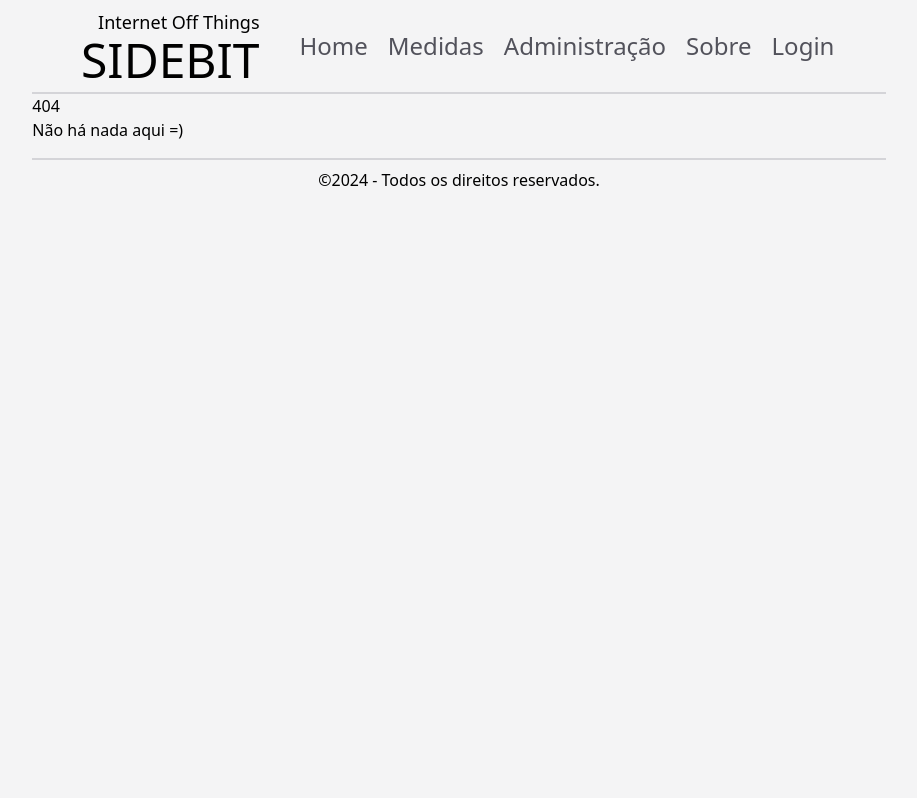
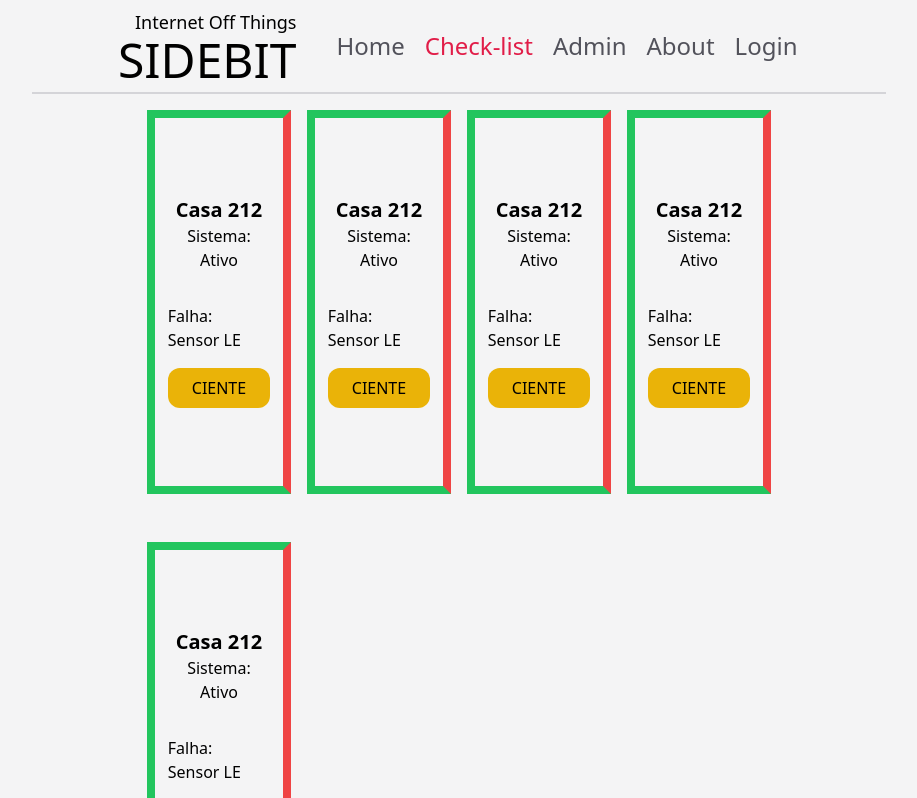
Before and after one commit to mig-ramos/iot-al-res-001, a React (Vite) app in the folder web/: page /checklist in a window 1280 px wide. Before the commit this address had no page. Shown: the top 798 px of the page, without its empty margins (181-1098 px from the left). Built offline with nearby package versions, Linux system fonts and the light colour scheme.

Commit message:
feat: cria page checklist

```diff
--- a/web/src/App.tsx
+++ b/web/src/App.tsx
@@ -2,13 +2,13 @@ import Content from './components/content';
 import { BrowserRouter, Routes, Route } from 'react-router'
 import { Header } from './components/Header.';
 import Home from './pages/Home'
-import Measures from './pages/Measures'
 import Admin from './pages/Admin'
 import About from './pages/About'
 import NotFound from './pages/NotFound';
 import Login from './pages/Login';
 import Register from './pages/Register';
 import { Footer } from './components/footer';
+import CheckList from './pages/CheckList';
 
 function App() {
 
@@ -19,7 +19,7 @@ function App() {
           <Header />
           <Routes>
             <Route path="/" element={<Home />} />
-            <Route path="/measures" element={<Measures />} />
+            <Route path="/checklist" element={<CheckList />} />
             <Route path="/admin" element={<Admin />} />
             <Route path="/about" element={<About />} />
             <Route path="/login" element={<Login />} />
--- /dev/null
+++ b/web/src/components/Device.tsx
@@ -0,0 +1,31 @@
+interface DeviceProps {
+    name: string;
+    active?: any;
+}
+
+export default function Device(props: DeviceProps) {
+    return (
+        <div className="flex flex-col my-4">
+            <div className="
+            flex w-36 h-96 border-8 items-center justify-center
+            border-t-green-500
+            border-l-green-500
+            border-b-green-500
+            border-r-red-500
+            ">
+                <div className="flex flex-col items-center">
+                    <h1 className="text-wrap text-xl font-bold">{props.name}</h1>
+                    <h2>Sistema:</h2>
+                    <span>{(props.active) ? "Ativo" : "Desativado"}</span>
+                    <div className="mt-8">
+                        <p>Falha:</p>
+                        <p>Sensor LE</p>
+                        <button
+                            className="px-6 py-2 bg-yellow-500 rounded-xl mt-4 hover:bg-yellow-300"
+                        >CIENTE</button>
+                    </div>
+                </div>
+            </div>
+        </div>
+    );
+}
--- a/web/src/components/Navbar.tsx
+++ b/web/src/components/Navbar.tsx
@@ -9,9 +9,9 @@ export function Navbar() {
       </Link>
       <nav className="flex flex-col md:flex-row items-center gap-5 mx-auto text-2xl">
         <NavLink to="/" className={({ isActive }) => (isActive ? "text-rose-600" : "text-zinc-600")}>Home</NavLink>
-        <NavLink to="/measures" className={({ isActive }) => (isActive ? "text-rose-600" : "text-zinc-600")}>Medidas</NavLink>
-        <NavLink to="/admin" className={({ isActive }) => (isActive ? "text-rose-600" : "text-zinc-600")}>Administração</NavLink>
-        <NavLink to="/about" className={({ isActive }) => (isActive ? "text-rose-600" : "text-zinc-600")}>Sobre</NavLink>
+        <NavLink to="/checklist" className={({ isActive }) => (isActive ? "text-rose-600" : "text-zinc-600")}>Check-list</NavLink>
+        <NavLink to="/admin" className={({ isActive }) => (isActive ? "text-rose-600" : "text-zinc-600")}>Admin</NavLink>
+        <NavLink to="/about" className={({ isActive }) => (isActive ? "text-rose-600" : "text-zinc-600")}>About</NavLink>
         <NavLink to="/login" className={({ isActive }) => (isActive ? "text-rose-600" : "text-zinc-600")}>Login</NavLink>
       </nav>
     </div>
--- /dev/null
+++ b/web/src/pages/CheckList.tsx
@@ -0,0 +1,16 @@
+import Device from "../components/Device";
+
+export default function CheckList() {
+    return (
+        <div className="flex flex-col items-center">
+            {/* <h1 className="flex justify-center text-3xl p-2">Check-list</h1> */}
+            <div className="grid grid-cols-2 md:grid-cols-3 lg:grid-cols-4 gap-4">
+                <Device name="Casa 212" active={true} />
+                <Device name="Casa 212" active={true} />
+                <Device name="Casa 212" active={true} />
+                <Device name="Casa 212" active={true} />
+                <Device name="Casa 212" active={true} />
+            </div>
+        </div>
+    )
+}
--- a/web/src/pages/Measures.tsx
+++ /dev/null
@@ -1,7 +0,0 @@
-export default function Measures(){
-    return(
-        <div>
-            Measures
-        </div>
-    )
-}
```
